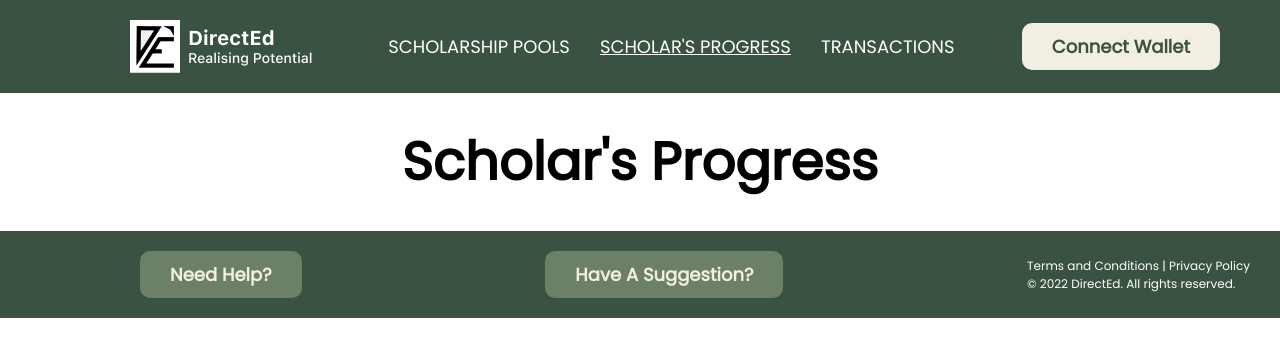
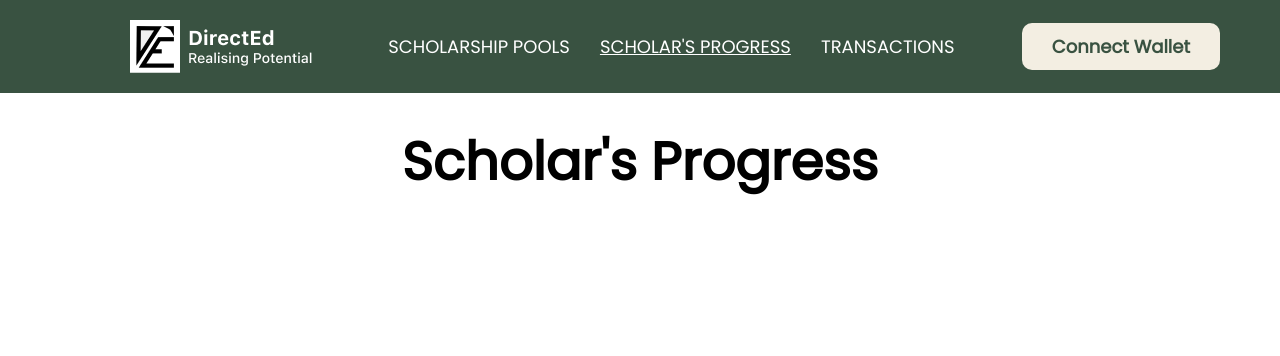
Before and after one commit to adetyaz/directEd, a Next.js app: page /ScholarProgress in a window 1280 px wide. Shown: the top 356 px of the page. Built offline with nearby package versions, Linux system fonts and the light colour scheme.

Commit message:
chore: comments, clean up

```diff
--- a/components/SelectButton/index.js
+++ b/components/SelectButton/index.js
@@ -7,6 +7,12 @@ const SelectButton = ({ donationRates, onChange }) => {
 		onChange(donation)
 		setActive(donation.id)
 	}
+
+	/****
+	 *
+	 * Using the id of the donation rates user can select the specific donation and the data will be sent along
+	 * for confirmation
+	 * **/
 
 	return (
 		<>
--- a/pages/ScholarProgress/index.js
+++ b/pages/ScholarProgress/index.js
@@ -1,5 +1,5 @@
 import Head from 'next/head'
-import { Header, Footer } from '../../components'
+import { Header } from '../../components'
 
 const ScholarProgress = () => {
 	return (
@@ -16,7 +16,6 @@ const ScholarProgress = () => {
 			<main>
 				<h1>Scholar's Progress</h1>
 			</main>
-			<Footer />
 		</>
 	)
 }
--- a/pages/Transactions/index.js
+++ b/pages/Transactions/index.js
@@ -13,7 +13,6 @@ const Transactions = () => {
 			<main>
 				<h1>Transactions</h1>
 			</main>
-			<Footer />
 		</>
 	)
 }
```
Also changed, not shown: pages/Donation/index.js (+7 -0 lines).
